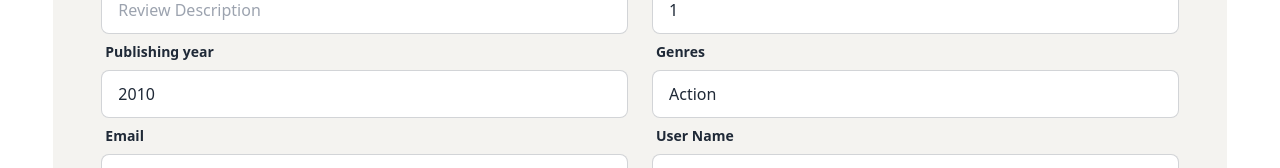
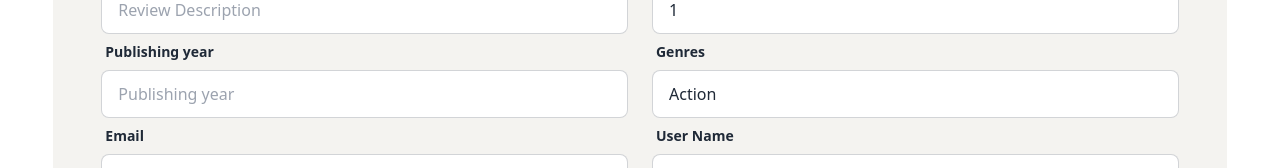
Before and after one commit to shahidulshohid/game-review-client10, a React (Vite) app: page /addReviews in a window 1280 px wide. Shown: the part 362-530 px from the top of the page. Built offline with nearby package versions, Linux system fonts and the light colour scheme; no server answers; sample sign-in values are in the browser's storage.

Commit message:
b10 assignment 10 is done

```diff
--- a/src/MainLayout/MainLayout.jsx
+++ b/src/MainLayout/MainLayout.jsx
@@ -4,7 +4,7 @@ import FooterPage from "../Pages/FooterPage/FooterPage";
 
 const MainLayout = () => {
     return (
-        <div className=" dark:bg-gray-900">
+        <div className=" dark:bg-gray-900 pb-12">
             <Navbar></Navbar>
             <div className="w-11/12 mx-auto">
             <Outlet></Outlet>
--- a/src/Pages/AddReviewsPage/AddReviewsPage.jsx
+++ b/src/Pages/AddReviewsPage/AddReviewsPage.jsx
@@ -98,7 +98,6 @@ const AddReviewsPage = () => {
                 <option value='7'>7</option>
                 <option value='8'>8</option>
                 <option value='9'>9</option>
-                <option value='1'>10</option>
               </select>
             </div>
           </div>
@@ -108,23 +107,13 @@ const AddReviewsPage = () => {
               <label className="label">
                 <span className="label-text font-bold">Publishing year</span>
               </label>
-              <select className="input input-bordered " name="sal" id="sal">
-                <option value="2115">2010</option>
-                <option value="2115">2011</option>
-                <option value="2115">2012</option>
-                <option value="2115">2013</option>
-                <option value="2115">2014</option>
-                <option value="2115">2015</option>
-                <option value="2016">2016</option>
-                <option value="2017">2017</option>
-                <option value="2018">2018</option>
-                <option value="2019">2019</option>
-                <option value="2020">2020</option>
-                <option value="2021">2021</option>
-                <option value="2022">2022</option>
-                <option value="2023">2023</option>
-                <option value="2024">2024</option>
-              </select>
+              <input
+                type="number"
+                name="sal"
+                placeholder="Publishing year"
+                className="input input-bordered"
+                required
+              />
             </div>
             <div className="form-control w-full md:w-1/2">
               <label className="label">
--- a/src/Pages/HomePage/HomePage.jsx
+++ b/src/Pages/HomePage/HomePage.jsx
@@ -3,6 +3,7 @@ import Banner from "../../components/Banner/Banner";
 import HeightRatedCame from "../../components/HeightRatedGame/HeightRatedCame";
 import { Typewriter } from 'react-simple-typewriter'
 import OurServices from "../../components/OurServices/OurServices";
+import GetTouchWithUs from "../../components/GetTouchWithUs/GetTouchWithUs";
 
 const HomePage = () => {
   const addReviewsData = useLoaderData();
@@ -35,6 +36,7 @@ const HomePage = () => {
         ))}
       </div>
       <OurServices></OurServices>
+      <GetTouchWithUs></GetTouchWithUs>
     </div>
   );
 };
--- a/src/Pages/ReviewDetailsPage/ReviewDetailsPage.jsx
+++ b/src/Pages/ReviewDetailsPage/ReviewDetailsPage.jsx
@@ -1,9 +1,10 @@
 import { useContext } from "react";
-import { useLoaderData } from "react-router-dom";
+import { useLoaderData, useNavigate } from "react-router-dom";
 import Swal from 'sweetalert2'
 import { AuthContext } from "../../AuthProvider/AuthProvider";
 
 const ReviewDetailsPage = () => {
+  const navigate = useNavigate()
   const {user} = useContext(AuthContext)
   const detailsData = useLoaderData();
   const { photo, title, description, rating, genres, userName, email } =
@@ -45,6 +46,7 @@ const ReviewDetailsPage = () => {
             icon: 'error',
             confirmButtonText: 'Back'
           })
+          navigate('/login')
         }
       }
   return (
--- a/src/Pages/ShowAllReviewsData/ShowAllReviewsData.jsx
+++ b/src/Pages/ShowAllReviewsData/ShowAllReviewsData.jsx
@@ -10,7 +10,7 @@ const ShowAllReviewsData = ({ review }) => {
         </figure>
         <div className="card-body">
           <h2 className="card-title">{title}</h2>
-          <h2 className="text-xl">{genres}</h2>
+          <h2 className="text-xl">Genres: {genres}</h2>
           <h3 className="text-lg">Publishing Year: {sal}</h3>
           <div className="flex justify-between mb-2">
             <p className="text-xl">Rating: {rating}</p>
--- a/src/Pages/UpdateMyReviews/UpdateMyReviews.jsx
+++ b/src/Pages/UpdateMyReviews/UpdateMyReviews.jsx
@@ -101,7 +101,6 @@ const UpdateMyReviews = () => {
                 <option value='7'>7</option>
                 <option value='8'>8</option>
                 <option value='9'>9</option>
-                <option value='1'>10</option>
               </select>
             </div>
           </div>
@@ -111,23 +110,13 @@ const UpdateMyReviews = () => {
               <label className="label">
                 <span className="label-text font-bold">Publishing year</span>
               </label>
-              <select className="input input-bordered " name="sal" id="sal">
-                <option value="2115">2010</option>
-                <option value="2115">2011</option>
-                <option value="2115">2012</option>
-                <option value="2115">2013</option>
-                <option value="2115">2014</option>
-                <option value="2115">2015</option>
-                <option value="2016">2016</option>
-                <option value="2017">2017</option>
-                <option value="2018">2018</option>
-                <option value="2019">2019</option>
-                <option value="2020">2020</option>
-                <option value="2021">2021</option>
-                <option value="2022">2022</option>
-                <option value="2023">2023</option>
-                <option value="2024">2024</option>
-              </select>
+              <input
+                type="number"
+                name="sal"
+                placeholder="Publishing year"
+                className="input input-bordered"
+                required
+              />
             </div>
             <div className="form-control w-full md:w-1/2">
               <label className="label">
--- /dev/null
+++ b/src/components/GetTouchWithUs/GetTouchWithUs.jsx
@@ -0,0 +1,41 @@
+
+const GetTouchWithUs = () => {
+    return (
+        <div className="bg-[#000000] rounded-xl py-12">
+            <h2 className="text-center mb-6 text-white text-3xl font-bold">Get Touch With Us</h2>
+            <form className="w-8/12 mx-auto">
+           <div className="grid grid-cols-1 md:grid-cols-2 lg:grid-cols-3 gap-3">
+           <input
+                type="text"
+                name="sal"
+                placeholder="Name"
+                className="input input-bordered bg-green-100"
+                required
+              />
+            <input
+                type="email"
+                name="sal"
+                placeholder="Email"
+                className="input input-bordered bg-green-100"
+                required
+              />
+            <input
+                type="number"
+                name="sal"
+                placeholder="Phone"
+                className="input input-bordered bg-green-100"
+                required
+              />
+           </div>
+           <div>
+            <textarea className="input input-bordered w-full h-28 my-5 bg-green-100" placeholder="Message"></textarea>
+           </div>
+           <div className=" text-center">
+            <button className="btn border-none text-xl text-white bg-pink-500">Join Now</button>
+           </div>
+            </form>
+        </div>
+    );
+};
+
+export default GetTouchWithUs;
```
